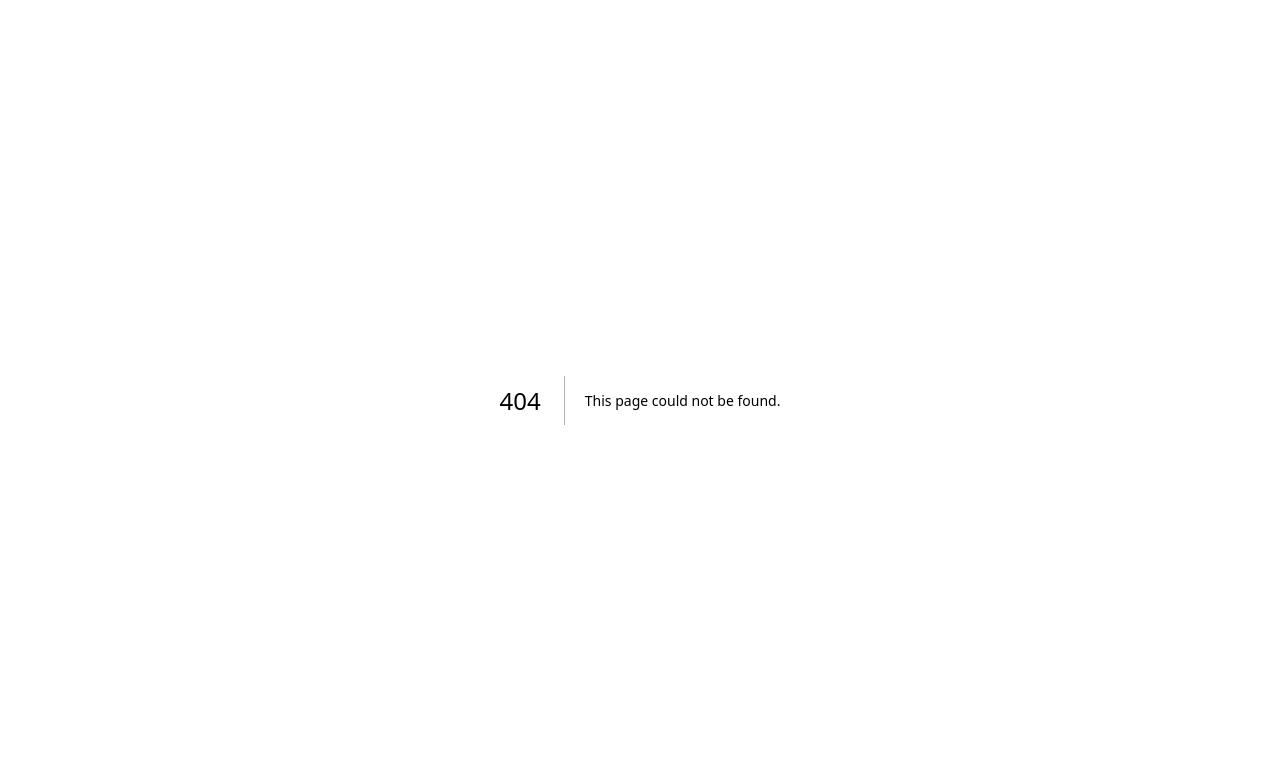
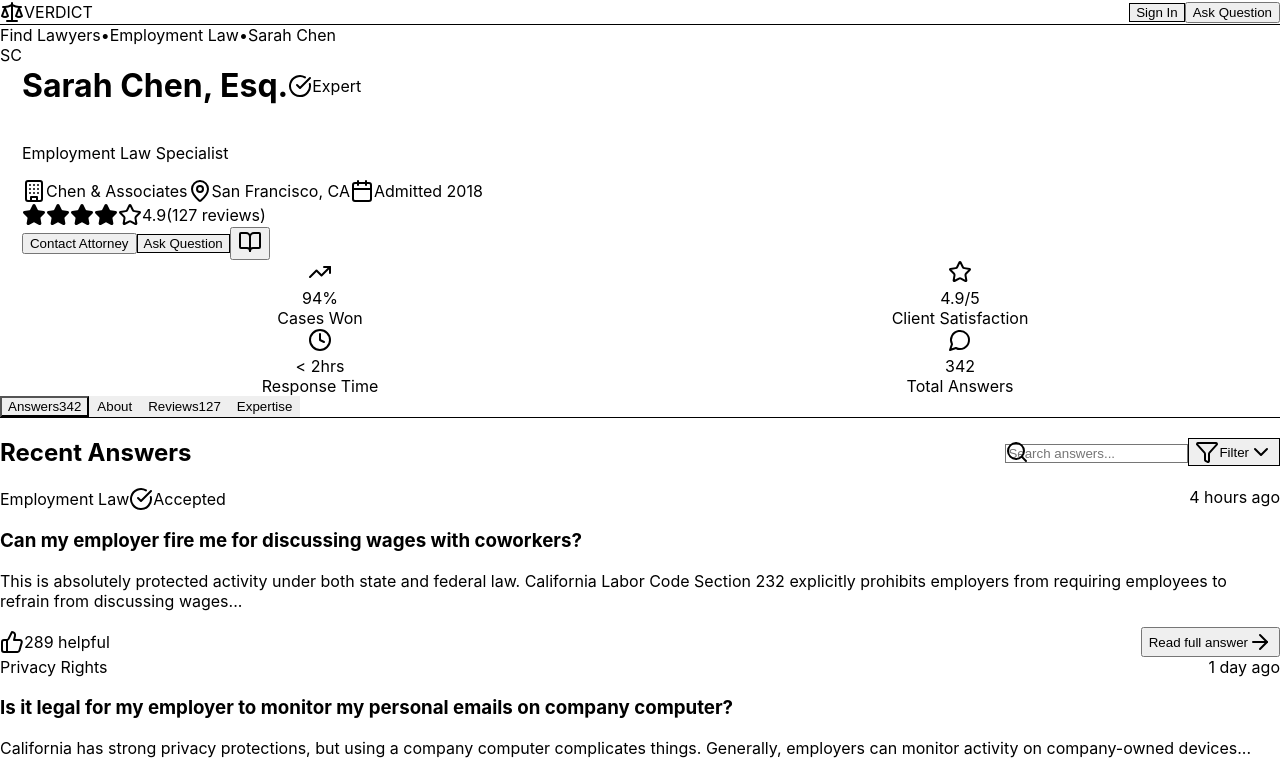
Before and after one commit to vappsusa/vcomdesign, a Next.js app in the folder design0001/: page /profile in a window 1280 px wide. Before the commit this address had no page. Shown: the top 772 px of the page. Built offline with nearby package versions, Linux system fonts and the light colour scheme.

Commit message:
Add professional profile page route

```diff
--- /dev/null
+++ b/design0001/app/profile/page.tsx
@@ -0,0 +1,5 @@
+import ProfessionalProfilePage from '../../ProfessionalProfilePage'
+
+export default function ProfilePageRoute() {
+  return <ProfessionalProfilePage />
+}
```
